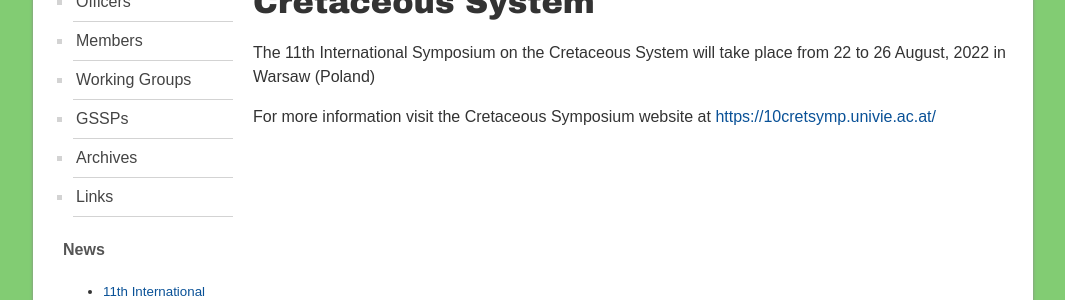
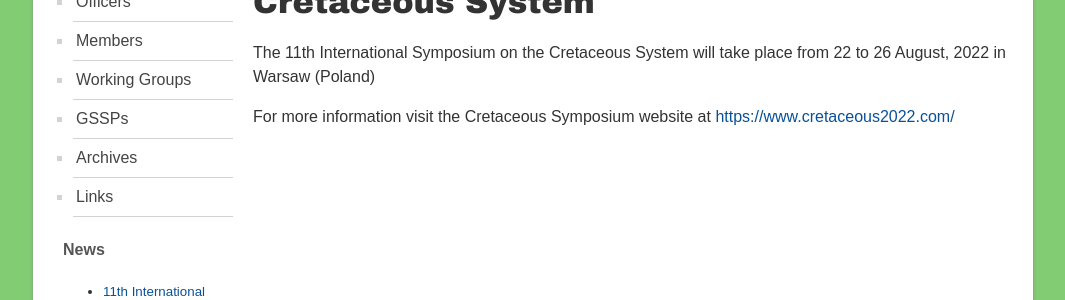
Before and after one commit to i-c-stratigraphy/subcommission-cretaceous, a Jekyll site: the page built from pages/news/11-symposium.md, in a window 1280 px wide. Shown: the part 476-776 px from the top of the page, without its empty margins (107-1172 px from the left). Built offline with Jekyll 4.4.1, drawn with Linux system fonts in a browser that asks for light colours; part of the change alters nothing that is shown.

Commit message:
Update 11-symposium.md

```diff
--- a/pages/news/11-symposium.md
+++ b/pages/news/11-symposium.md
@@ -7,4 +7,4 @@ permalink: /news/11-symposium
 
 The 11th International Symposium on the Cretaceous System will take place from 22 to 26 August, 2022 in Warsaw (Poland)
 
-For more information visit the Cretaceous Symposium website at <https://10cretsymp.univie.ac.at/>
+For more information visit the Cretaceous Symposium website at <https://www.cretaceous2022.com/>
```
